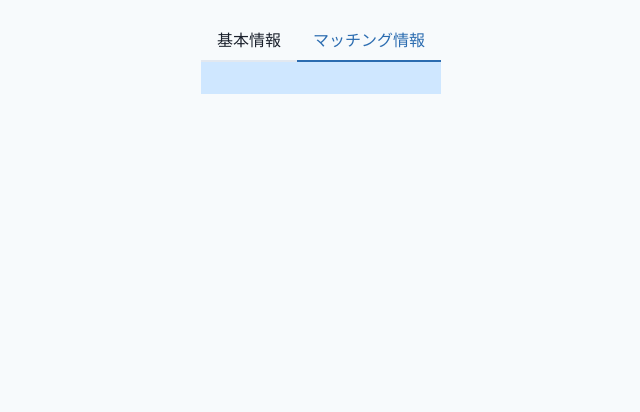
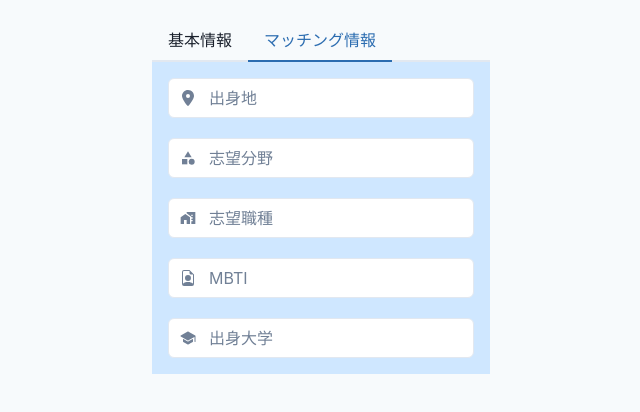
Before and after one commit to sbmtrntr/Hackathon_team4, a Next.js app: page /userinfo in a window 1280 px wide. Both pictures are taken after a click on the tab "マッチング情報". Shown: the top 412 px of the page, without its empty margins (319-959 px from the left). Built offline with nearby package versions, Linux system fonts and the light colour scheme; what @chakra-ui/next-js would draw is missing.

Commit message:
feat/component

```diff
--- a/app/userinfo/components/matchEdit.tsx
+++ b/app/userinfo/components/matchEdit.tsx
@@ -1,10 +1,24 @@
+"use client";
 import React from "react";
+import InputField  from "@/components/base/inputField";
+import { Center, VStack } from "@chakra-ui/react";
+import { FaLocationDot } from "react-icons/fa6";
+import { MdCategory, MdHomeWork } from "react-icons/md";
+import { BsFileEarmarkPerson } from "react-icons/bs";
+import { IoSchool } from "react-icons/io5";
+
 
 const MatchEdit: React.FC = () => {
   return (
-    <div>
-
-    </div>
+    <Center>
+      <VStack spacing={5}>
+        <InputField icon={FaLocationDot} placeholder="出身地" type="text" />
+        <InputField icon={MdCategory} placeholder="志望分野" type="text" />
+        <InputField icon={MdHomeWork} placeholder="志望職種" type="text" />
+        <InputField icon={BsFileEarmarkPerson} placeholder="MBTI" type="text" />
+        <InputField icon={IoSchool} placeholder="出身大学" type="text" />
+      </VStack>
+    </Center>
   );
 }
 
```
